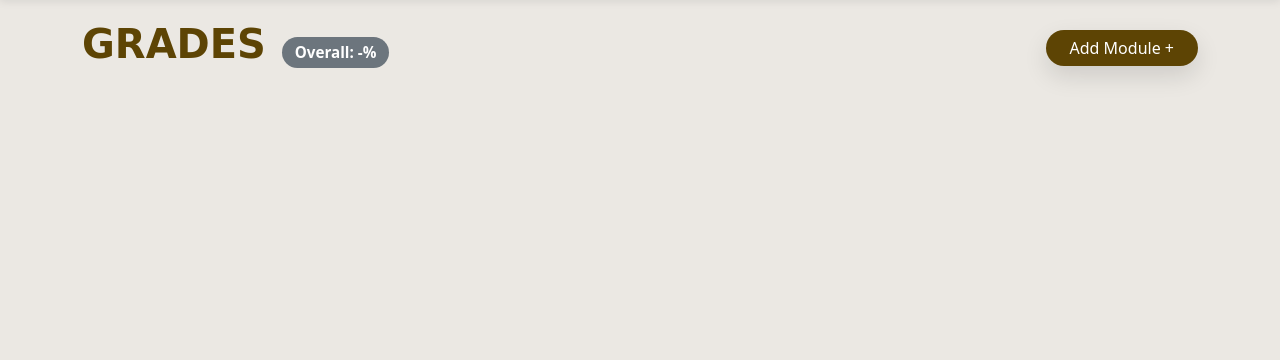
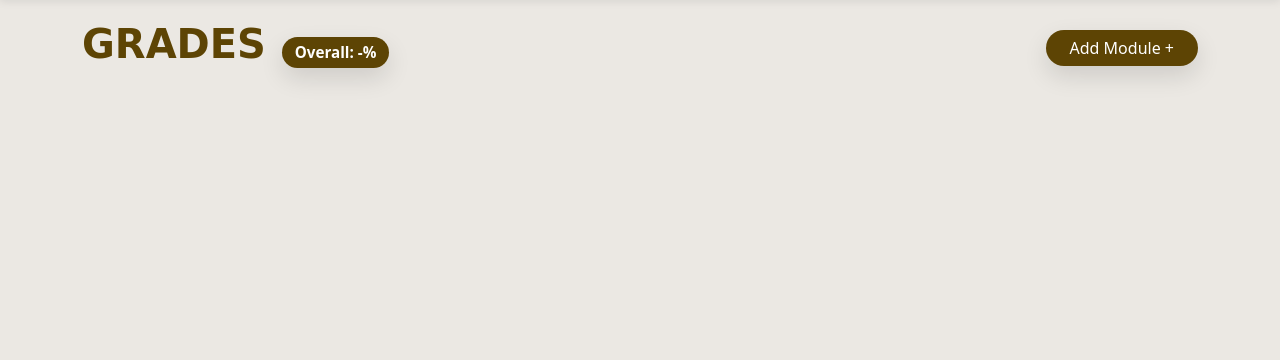
Before and after one commit to andrewkm05/UniFlow, a Flask app: page /grades in a window 1280 px wide. Shown: the part 60-420 px from the top of the page. Run offline with Flask 3, Linux system fonts and the light colour scheme; the visitor is signed in with stand-in values (Sample User, id 1); data that the repository does not hold is empty; some web fonts are replaced.

Commit message:
fixing details

```diff
--- a/templates/grades.html
+++ b/templates/grades.html
@@ -10,7 +10,7 @@
 
             <h1 class="fw-bold display-6 text-uppercase">GRADES</h1>
 
-            <span class="badge rounded-pill text-bg-secondary" style="font-size:.95rem; padding:.5rem .8rem;">
+            <span class="badge rounded-pill btn-primary-uf" style="font-size:.95rem; padding:.5rem .8rem;">
                 Overall: {{ overall_avg if overall_avg is not none else '-' }}%
             </span>
         </div>
@@ -42,7 +42,7 @@
 
                     <!-- Add module in the term -->
                     <form action="{{ url_for('grades_module_add') }}?term={{ term }}" method="post" class="m-0" onclick="event.stopPropagation()">
-                        <button type="submit" class="btn btn-primary-uf rounded-pill px-4">
+                        <button type="submit" class="btn btn-actions rounded-pill">
                             Add +
                         </button>
                     </form>
@@ -80,7 +80,7 @@
 
                                 <!-- Toggle for module SETTINGS (collapsed by default) -->
                                 <div class="d-flex justify-content-end mb-2">
-                                    <button class="btn btn-sm btn-outline-secondary"
+                                    <button class="btn btn-actions rounded-pill" style="width: 150px;"
                                             type="button"
                                             data-bs-toggle="collapse"
                                             data-bs-target="#mod-settings-{{ m.id }}"
@@ -101,7 +101,7 @@
                                                 <tr>
                                                     <th class="col-title">Module Name</th>
                                                     <th class="col-term">Term</th>
-                                                    <th class="col-credits">Credits</th>
+                                                    <th class="col-credits">CATS</th>
                                                     <th class="col-actions">Actions</th>
                                                 </tr>
                                             </thead>
@@ -256,7 +256,7 @@
                                 <div class="d-flex align-items-center justify-content-between">
                                     <strong class="text-truncate">{{ c.name }}</strong>
 
-                                    <span class="badge rounded-pill text-bg-secondary">
+                                    <span class="badge rounded-pill btn-primary-uf">
                                         {{ c.overall is not none and (c.overall|string + '%') or '' }}
                                     </span>
                                 </div>
```
